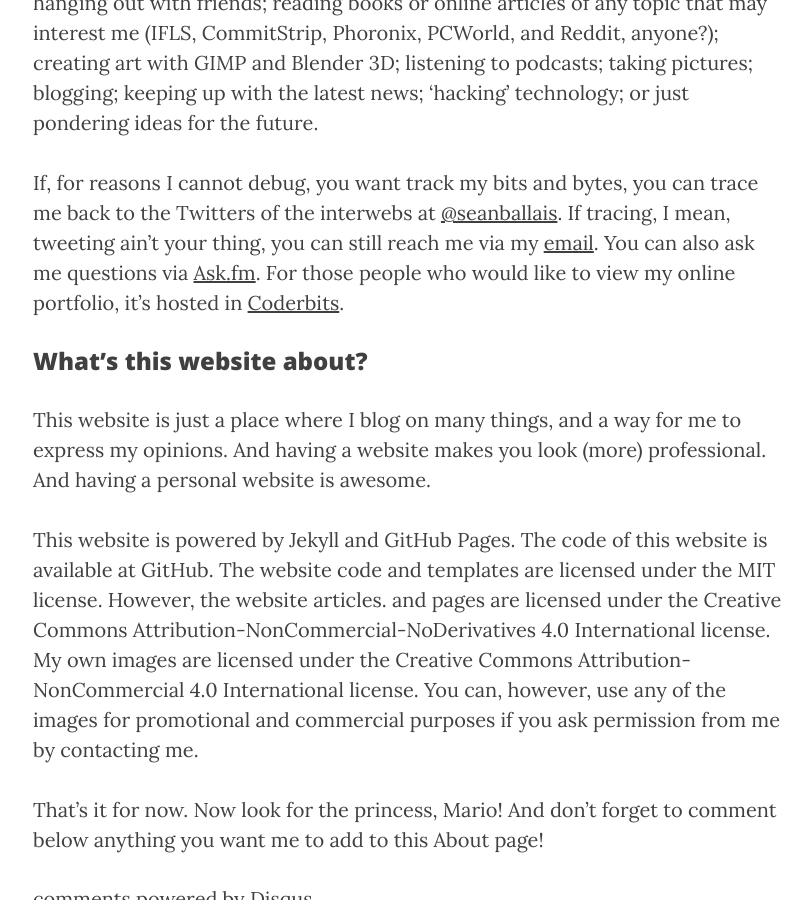
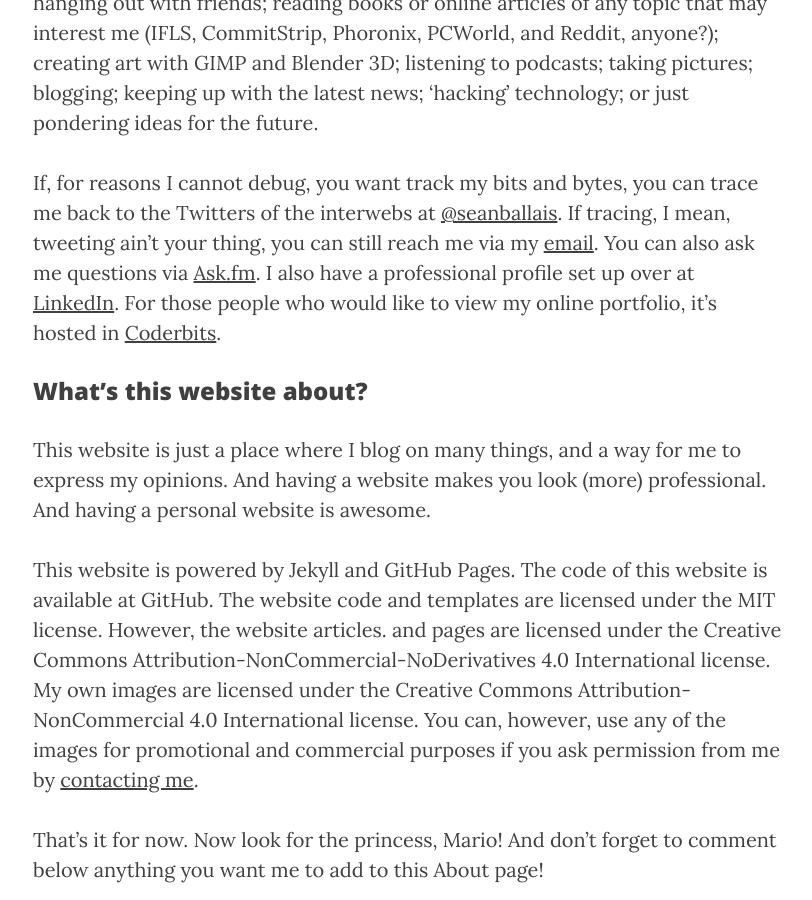
Before and after one commit to seanballais/seanballais.github.io, a Jekyll site: the page built from about.md, in a window 1280 px wide and 900 px high, scrolled down 2308 px. Shown: the whole window, without its empty margins (232-1044 px from the left). Built offline with Jekyll 4.4.1, drawn with Linux system fonts in a browser that asks for light colours; nearby versions of some CDN libraries; comment, search, counter and statistics services are not loaded.

Commit message:
Added a LinkedIn link to the About and Contact pages.

```diff
--- a/about.md
+++ b/about.md
@@ -8,7 +8,7 @@
 
 Hi! I’m Sean and I hack code. I hack code in C/C++, C#, Python, HTML5, CSS3, and Javascript. There, satisfied? Clearly, no. It’s too brief for an About page. So, I’ll elaborate more.
 
-![A picture of me](/static/img/me.jpg "One of the rare times I have to wear formally/")
+![A picture of me](/static/img/me.jpg)
 
 First of all, my full name is Sean Francis N. Ballais. My friends usually call me ‘Sean.’ I went out of my mother’s womb on May 15, 1999, and I currently reside in Tacloban City, Philippines (Yes, the one that was hit by Super Typhoon Haiyan way back in November 8, 2013. But that’s another story for a another blog post). I’m an alumni (Batch 2015) of Philippine Science High School Eastern Visayas Campus. I’m currently enrolled in University of the Philippines Visayas Tacloban College.
 
@@ -24,12 +24,12 @@
 
 Whenever I’m not coding, I would sometimes be seen playing sports and hanging out with friends; reading books or online articles of any topic that may interest me (IFLS, CommitStrip, Phoronix, PCWorld, and Reddit, anyone?); creating art with GIMP and Blender 3D; listening to podcasts; taking pictures; blogging; keeping up with the latest news; 'hacking' technology; or just pondering ideas for the future.
 
-If, for reasons I cannot debug, you want track my bits and bytes, you can trace me back to the Twitters of the interwebs at [@seanballais](https://www.twitter.com/seanballais). If tracing, I mean, tweeting ain’t your thing, you can still reach me via my [email]({{site.url}}/contact/). You can also ask me questions via [Ask.fm](https://ask.fm/sfballais123). For those people who would like to view my online portfolio, it’s hosted in [Coderbits](http://www.coderbits.com/sfballais123).
+If, for reasons I cannot debug, you want track my bits and bytes, you can trace me back to the Twitters of the interwebs at [@seanballais](https://www.twitter.com/seanballais). If tracing, I mean, tweeting ain’t your thing, you can still reach me via my [email]({{site.url}}/contact/). You can also ask me questions via [Ask.fm](https://ask.fm/sfballais123). I also have a professional profile set up over at [LinkedIn](https://www.linkedin.com/in/seanballais). For those people who would like to view my online portfolio, it’s hosted in [Coderbits](http://www.coderbits.com/sfballais123).
 
 ### What’s this website about?
 
 This website is just a place where I blog on many things, and a way for me to express my opinions. And having a website makes you look (more) professional. And having a personal website is awesome.
 
-This website is powered by Jekyll and GitHub Pages. The code of this website is available at GitHub. The website code and templates are licensed under the MIT license. However, the website articles. and pages are licensed under the Creative Commons Attribution-NonCommercial-NoDerivatives 4.0 International license. My own images are licensed under the Creative Commons Attribution-NonCommercial 4.0 International license. You can, however, use any of the images for promotional and commercial purposes if you ask permission from me by contacting me.
+This website is powered by Jekyll and GitHub Pages. The code of this website is available at GitHub. The website code and templates are licensed under the MIT license. However, the website articles. and pages are licensed under the Creative Commons Attribution-NonCommercial-NoDerivatives 4.0 International license. My own images are licensed under the Creative Commons Attribution-NonCommercial 4.0 International license. You can, however, use any of the images for promotional and commercial purposes if you ask permission from me by [contacting me]({{site.url}}/contact/).
 
 That’s it for now. Now look for the princess, Mario! And don’t forget to comment below anything you want me to add to this About page!
--- a/contact.html
+++ b/contact.html
@@ -21,4 +21,4 @@
         </div>
     </form>
 </div>
-<p>I'm also available on <a href="https://www.facebook.com/seanballais">Facebook</a>, and <a href="https://www.twitter.com/seanballais/">Twitter</a> in case you prefer to drop me a line with only 140 characters. My email address is <script type="text/javascript">var email = "sfballais123", host = "gmail.com", emailAddress = email + host; document.write('<a href="mailto:' + emailAddress + '">' + emailAddress + '</a>');</script> should you need it.</p>
+<p>I'm also available on <a href="https://www.facebook.com/seanballais">Facebook</a>, <a href="https://www.twitter.com/seanballais/">Twitter</a> (in case you prefer to drop me a line with only 140 characters), and <a href="https://www.linkedin.com/in/seanballais">LinkedIn</a>. My email address is <script type="text/javascript">var email = "sfballais123", host = "gmail.com", emailAddress = email + host; document.write('<a href="mailto:' + emailAddress + '">' + emailAddress + '</a>');</script> should you need it.</p>
```
